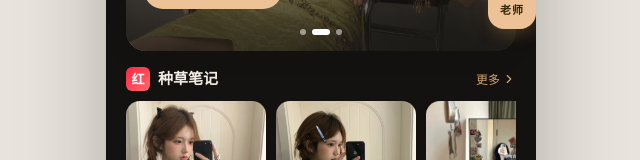
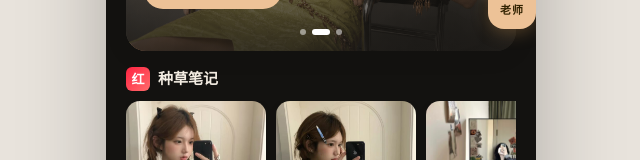
Before and after one commit to geteng/airDemo4-source, a React (Vite) app: page / in a window 1280 px wide. Shown: the part 396-556 px from the top of the page, without its empty margins (319-959 px from the left). Built offline with nearby package versions, Linux system fonts and the light colour scheme.

Commit message:
文案修改

```diff
--- a/src/app/pages/HomePage.tsx
+++ b/src/app/pages/HomePage.tsx
@@ -17,9 +17,9 @@ export function HomePage({
   onGoStylist: () => void;
 }) {
   const todaySlides = [
-    { look: { id: 11, img: import.meta.env.BASE_URL + "assets/looks/11.png", scene: "通勤", title: "高级感白领风", items: "红色连衣皮裙+ 红色高跟鞋", price: 899, liked: false }, title: "今天适合你的通勤穿搭", tags: ["显瘦通勤风", "165cm+", "轻熟风"] },
-    { look: { id: 12, img: import.meta.env.BASE_URL + "assets/looks/21.png", scene: "约会", title: "都市柔美格调", items: "红色西装 + 丝绒裙 + 高跟鞋", price: 1260, liked: false }, title: "约会也要温柔在线", tags: ["约会必备", "显白", "法式风"] },
-    { look: { id: 13, img: import.meta.env.BASE_URL + "assets/looks/31.png", scene: "旅行", title: "轻盈度假系", items: "皮裙套装 + 白色衬衣 + 高跟鞋", price: 680, liked: false }, title: "周末轻盈度假感", tags: ["透气舒适", "显高", "度假风"] },
+    { look: { id: 11, img: import.meta.env.BASE_URL + "assets/looks/11.png", scene: "通勤", title: "高级感白领风", items: "棕红色夹克+ 深棕色休闲裤+深色皮鞋", price: 899, liked: false }, title: "今天适合你的通勤穿搭", tags: ["显瘦通勤风", "165cm+", "轻熟风"] },
+    { look: { id: 12, img: import.meta.env.BASE_URL + "assets/looks/21.png", scene: "约会", title: "都市柔美格调", items: "小吊带 + 丝绒裙 + 高跟鞋", price: 1260, liked: false }, title: "约会也要温柔在线", tags: ["约会必备", "显白", "法式风"] },
+    { look: { id: 13, img: import.meta.env.BASE_URL + "assets/looks/31.png", scene: "旅行", title: "轻盈度假系", items: "深棕宽大衣 + 包臀裙 + 高跟鞋", price: 680, liked: false }, title: "周末轻盈度假感", tags: ["透气舒适", "显高", "度假风"] },
   ];
   const totalSlides = todaySlides.length;
   const [slideIndex, setSlideIndex] = useState(0);
@@ -139,20 +139,6 @@ export function HomePage({
             </div>
             <span style={{ fontFamily: font, fontSize: 15, fontWeight: 700, color: TEXT }}>种草笔记</span>
           </div>
-          <button style={{
-            background: "none",
-            border: "none",
-            color: ACCENT,
-            fontFamily: font,
-            fontSize: 12,
-            fontWeight: 500,
-            cursor: "pointer",
-            display: "flex",
-            alignItems: "center",
-            gap: 2,
-          }}>
-            更多 <ChevronRight size={14} />
-          </button>
         </div>
 
         <div style={{ display: "flex", gap: 10, overflowX: "auto", paddingBottom: 4 }}>
--- a/src/app/pages/ProductPage.tsx
+++ b/src/app/pages/ProductPage.tsx
@@ -84,7 +84,7 @@ export function ProductPage({
         {/* Influencer badge */}
         <div style={{ display: "flex", alignItems: "center", gap: 8, marginBottom: 14 }}>
           <div style={{ width: 28, height: 28, borderRadius: "50%", overflow: "hidden", border: `1.5px solid ${ACCENT}` }}>
-            <img src={IMG.hero} alt={STYLIST_NAME} style={{ width: "100%", height: "100%", objectFit: "cover" }} />
+            <img src={import.meta.env.BASE_URL + "assets/stylist_avatar.png"} alt={STYLIST_NAME} style={{ width: "100%", height: "100%", objectFit: "cover" }} />
           </div>
           <span style={{ fontFamily: font, fontSize: 13, fontWeight: 600, color: ACCENT }}>{STYLIST_NAME}推荐</span>
           <Star size={12} color={ACCENT} fill={ACCENT} />
```
